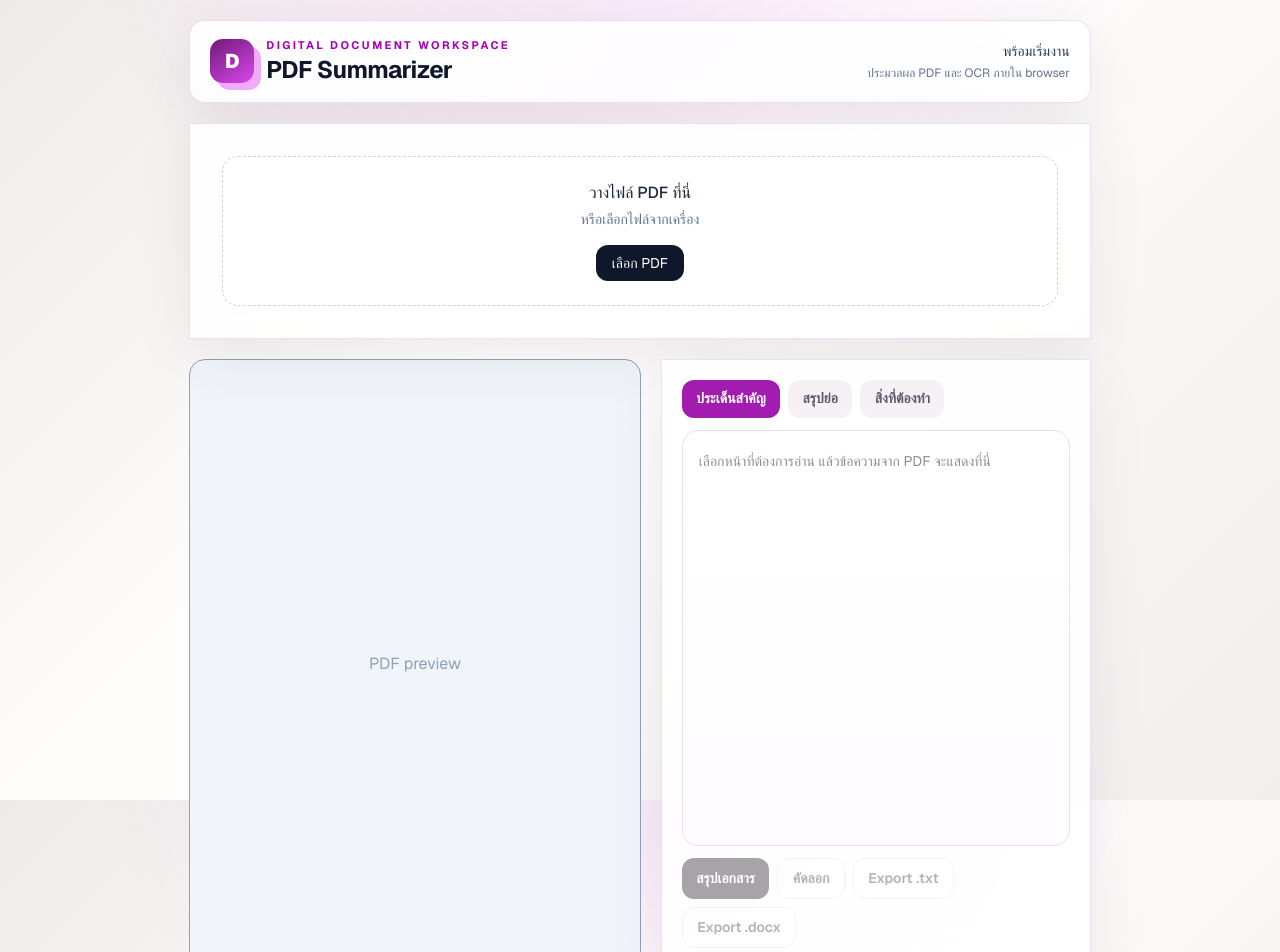
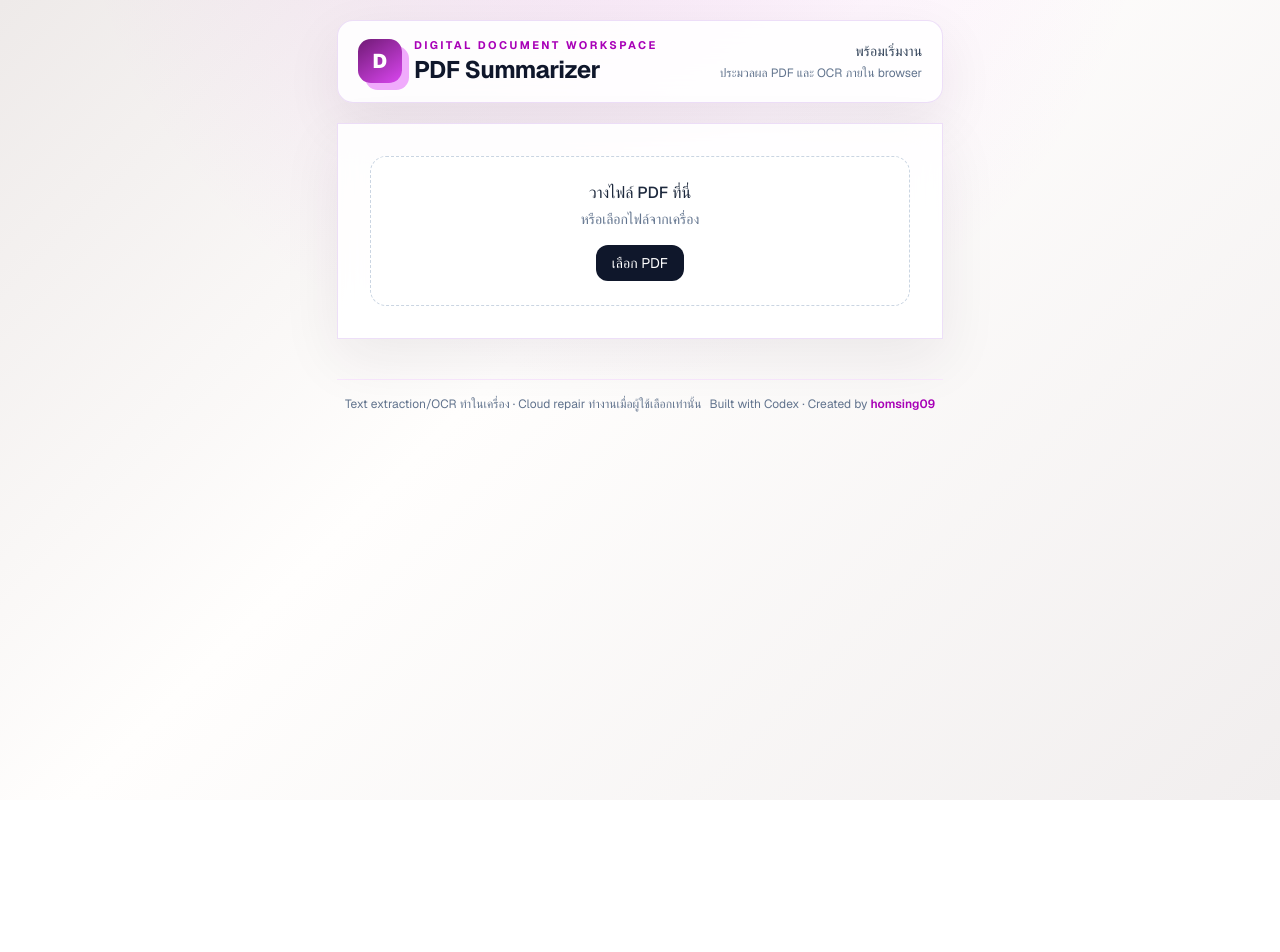
Before and after one commit to homsing09/pdf-summarizer, a Next.js app: page / in a window 1280 px wide. Shown: the top 952 px of the page. After the commit the page ends 800 px from the top, so only its background shows below. Built offline with nearby package versions, Linux system fonts and the light colour scheme.

Commit message:
feat: simplify repair modes and auto summarize key points

```diff
--- a/components/Workspace.tsx
+++ b/components/Workspace.tsx
@@ -5,7 +5,6 @@ import { exportAsDocx, exportAsTxt } from "@/lib/export/download";
 import { localAiErrorMessage } from "@/lib/ai/local-ai-error";
 import { repairTextInCloud } from "@/lib/ai/cloud-cleaner";
 import { extractPdfText, getPdfPageCount, hasUsableText } from "@/lib/pdf/extract-text";
-import { selectTextForLocalRepair } from "@/lib/pdf/detect-noisy-text";
 import { normalizeExtractedText } from "@/lib/pdf/normalize-text";
 import { runOcrFallbackPages } from "@/lib/pdf/ocr-fallback";
 import { createPageRange } from "@/lib/pdf/page-selection";
@@ -13,7 +12,7 @@ import type { SummaryMode } from "@/lib/validation/summarize.schema";
 import { PdfViewer } from "./PdfViewer";
 import { UploadZone } from "./UploadZone";
 
-const modes: Array<[SummaryMode, string]> = [["key_points", "ประเด็นสำคัญ"], ["short_summary", "สรุปย่อ"], ["action_items", "สิ่งที่ต้องทำ"]];
+const modes: Array<[SummaryMode, string]> = [["short_summary", "สรุปย่อ"], ["action_items", "สิ่งที่ต้องทำ"]];
 type TextView = "cleaned" | "raw" | "summary";
 
 export function Workspace() {
@@ -27,8 +26,7 @@ export function Workspace() {
   const [text, setText] = useState("");
   const [summary, setSummary] = useState("");
   const [view, setView] = useState<TextView>("cleaned");
-  const [mode, setMode] = useState<SummaryMode>("key_points");
-  const [cleanerMode, setCleanerMode] = useState<"standard" | "auto" | "all" | "cloud">("standard");
+  const [summaryMode, setSummaryMode] = useState<SummaryMode>("key_points");
   const isMobile = useSyncExternalStore(
     () => () => undefined,
     () => /Android|iPhone|iPad|iPod/i.test(navigator.userAgent) || window.matchMedia("(pointer: coarse)").matches,
@@ -73,41 +71,50 @@ export function Workspace() {
         } catch { note = " · OCR บางหน้าไม่สำเร็จ"; }
       }
       const rawResult = rawPages.join("\n\n").trim();
-      let cleanedResult = cleanedPages.join("\n\n").trim();
-      if (selectTextForLocalRepair(cleanedResult, "auto").length) {
-        setStatus("พบอักขระผิดปกติ — กำลังแก้ความสมบูรณ์ของข้อความ…");
-        try { cleanedResult = await repairTextInCloud(cleanedResult, "auto"); }
-        catch { note += " · AI แก้อักขระไม่สำเร็จ (ยังใช้ข้อความมาตรฐานได้)"; }
+      const cleanedResult = cleanedPages.join("\n\n").trim();
+      setRawText(rawResult); setText(cleanedResult); setSummary(""); setView("cleaned");
+      if (!hasUsableText(cleanedResult)) {
+        setStatus(`ไม่พบข้อความที่เพียงพอในหน้าที่เลือก${note}`);
+        return;
       }
-      setRawText(rawResult); setText(cleanedResult); setSummary(""); setView("cleaned");
-      setStatus(hasUsableText(cleanedResult) ? `อ่านและตรวจข้อความสำเร็จ ${pages.length} จาก ${totalPages} หน้า${note}` : `ไม่พบข้อความที่เพียงพอในหน้าที่เลือก${note}`);
+      setStatus("อ่านข้อความแล้ว — กำลังสรุปประเด็นสำคัญ…");
+      try {
+        const keyPoints = await requestSummary(cleanedResult, "key_points");
+        setSummary(keyPoints); setSummaryMode("key_points"); setView("summary");
+        setStatus(`อ่านและสรุปสำเร็จ ${pages.length} จาก ${totalPages} หน้า${note}`);
+      } catch (error) {
+        setStatus(`${error instanceof Error ? error.message : "สรุปประเด็นสำคัญไม่สำเร็จ"} · ข้อความจัดเรียงแล้วยังใช้งานได้${note}`);
+      }
     } catch (error) { setStatus(error instanceof Error ? error.message : "อ่าน PDF ไม่สำเร็จ กรุณาลองใหม่"); }
     finally { setBusy(false); }
   }
 
-  async function summarize() {
+  async function requestSummary(sourceText: string, requestedMode: SummaryMode): Promise<string> {
+    const response = await fetch("/api/summarize", { method: "POST", headers: { "content-type": "application/json" }, body: JSON.stringify({ text: sourceText, mode: requestedMode }) });
+    const data = await response.json();
+    if (!response.ok) throw new Error(data.error ?? "Request failed");
+    return data.summary;
+  }
+
+  async function summarize(requestedMode: SummaryMode) {
     setBusy(true); setStatus("กำลังสรุป…"); setSummary("");
     try {
-      const response = await fetch("/api/summarize", { method: "POST", headers: { "content-type": "application/json" }, body: JSON.stringify({ text, mode }) });
-      const data = await response.json();
-      if (!response.ok) throw new Error(data.error ?? "Request failed");
-      setSummary(data.summary); setView("summary"); setStatus("สรุปเรียบร้อย");
+      setSummary(await requestSummary(text, requestedMode)); setSummaryMode(requestedMode); setView("summary"); setStatus("สรุปเรียบร้อย");
     } catch (error) { setStatus(error instanceof Error ? error.message : "สรุปไม่สำเร็จ"); }
     finally { setBusy(false); }
   }
 
-  async function runAiRepair() {
+  async function runAiRepair(provider: "local" | "cloud") {
     if (!text) return;
-    const repairMode = cleanerMode === "all" ? "all" : "auto";
     setBusy(true);
     try {
-      const repaired = cleanerMode === "cloud"
+      const repaired = provider === "cloud"
         ? await repairTextInCloud(text, "auto")
-        : await (await import("@/lib/ai/local-cleaner")).repairTextLocally(text, repairMode, setStatus);
+        : await (await import("@/lib/ai/local-cleaner")).repairTextLocally(text, "auto", setStatus);
       setText(repaired); setView("cleaned"); setSummary("");
-      setStatus(`${cleanerMode === "cloud" ? "AI สำหรับมือถือ" : "Local AI"} แก้ข้อความแล้ว — กรุณาตรวจเทียบกับต้นฉบับ`);
+      setStatus(`${provider === "cloud" ? "Cloud AI" : "Local AI"} แก้ข้อความแล้ว — กรุณาตรวจเทียบกับต้นฉบับ`);
     } catch (error) {
-      setStatus(cleanerMode === "cloud" ? (error instanceof Error ? error.message : "AI สำหรับมือถือทำงานไม่สำเร็จ") : localAiErrorMessage(error));
+      setStatus(provider === "cloud" ? (error instanceof Error ? error.message : "Cloud AI ทำงานไม่สำเร็จ") : localAiErrorMessage(error));
     } finally { setBusy(false); }
   }
 
@@ -122,9 +129,9 @@ export function Workspace() {
       <div className="text-right"><p className="text-sm font-medium text-slate-700">{status}</p><p className="mt-1 text-xs text-slate-500">ประมวลผล PDF และ OCR ภายใน browser</p></div>
     </header>
     {!url && <section className="paper-panel mb-5 p-5 md:p-8"><UploadZone onFile={load} /></section>}
-    <div className="grid flex-1 gap-5 lg:grid-cols-[minmax(0,1.05fr)_minmax(430px,.95fr)]">
-      <PdfViewer url={url} />
-      <section className="paper-panel flex min-h-[610px] flex-col p-4 md:p-5">
+    {url && <div className="grid flex-1 gap-5 lg:grid-cols-[minmax(0,1.05fr)_minmax(430px,.95fr)]">
+      <div className="order-2 lg:order-1"><PdfViewer url={url} /></div>
+      <section className="paper-panel order-1 flex min-h-[610px] flex-col p-4 md:p-5 lg:order-2">
         {file && <div className="mb-4 rounded-2xl border border-fuchsia-100 bg-fuchsia-50/60 p-4">
           <div className="mb-3 flex items-start justify-between gap-3"><div><p className="font-semibold text-slate-900">เลือกหน้าที่ต้องการอ่าน</p><p className="text-sm text-slate-600">{file.name} · ทั้งหมด {totalPages || "…"} หน้า</p></div><span className="page-badge">{totalPages} หน้า</span></div>
           <div className="flex flex-wrap items-center gap-3 text-sm">
@@ -135,28 +142,24 @@ export function Workspace() {
           </div>
         </div>}
         {text && <div className="mb-4 rounded-2xl border border-violet-100 bg-violet-50/60 p-4">
-          <div className="mb-3"><p className="font-semibold text-slate-900">การจัดเรียงข้อความ</p><p className="text-xs text-slate-600">{isMobile ? "ตรวจพบโทรศัพท์ — แนะนำ AI สำหรับมือถือ" : "Local AI ทำงานใน Browser ไม่ใช้ Groq token · ครั้งแรกต้องดาวน์โหลดโมเดลประมาณ 1 GB"}</p></div>
-          <div className="flex flex-wrap items-center gap-2 text-sm">
-            <button onClick={() => setCleanerMode("standard")} className={`mode-button ${cleanerMode === "standard" ? "mode-button-active" : ""}`}>มาตรฐาน</button>
-            <button onClick={() => setCleanerMode("cloud")} className={`mode-button ${cleanerMode === "cloud" ? "mode-button-active" : ""}`}>AI สำหรับมือถือ</button>
-            {!isMobile && <button onClick={() => setCleanerMode("auto")} className={`mode-button ${cleanerMode === "auto" ? "mode-button-active" : ""}`}>Auto Local AI</button>}
-            {!isMobile && <button onClick={() => setCleanerMode("all")} className={`mode-button ${cleanerMode === "all" ? "mode-button-active" : ""}`}>Local AI ทั้งหมด</button>}
-            {cleanerMode !== "standard" && <button disabled={busy} onClick={runAiRepair} className="primary-button ml-auto">{cleanerMode === "cloud" ? "แก้ข้อความบนมือถือ" : "แก้ข้อความด้วย Local AI"}</button>}
+          <div className="mb-3"><p className="font-semibold text-slate-900">ปรับความสมบูรณ์ของข้อความ (เลือกใช้เมื่อจำเป็น)</p><p className="text-xs text-slate-600">ระบบจัดเรียงมาตรฐานทำงานให้แล้วอัตโนมัติ โดยไม่ใช้ AI และไม่ส่งข้อมูลออกจากเครื่อง</p></div>
+          <div className="grid gap-2 sm:grid-cols-2">
+            <div className="rounded-xl border border-violet-100 bg-white p-3"><p className="text-sm font-semibold">Local AI · แนะนำสำหรับ PC</p><p className="mt-1 text-xs text-slate-600">ข้อดี: เป็นส่วนตัว ไม่ใช้ API quota · ข้อเสีย: ดาวน์โหลดประมาณ 1 GB ใช้ RAM/GPU สูง และไม่เหมาะกับมือถือ</p><button disabled={busy || isMobile} onClick={() => runAiRepair("local")} className="primary-button mt-3 w-full">{isMobile ? "ใช้ไม่ได้บนอุปกรณ์นี้" : "ซ่อมด้วย Local AI"}</button></div>
+            <div className="rounded-xl border border-violet-100 bg-white p-3"><p className="text-sm font-semibold">Cloud AI · PC / iOS / Android</p><p className="mt-1 text-xs text-slate-600">ข้อดี: ไม่ดาวน์โหลดโมเดลและทำงานบนมือถือ · ข้อเสีย: ส่งเฉพาะบรรทัดผิดปกติออกไปและใช้ Groq quota</p><button disabled={busy} onClick={() => runAiRepair("cloud")} className="secondary-button mt-3 w-full">ซ่อมด้วย Cloud AI</button></div>
           </div>
-          <p className="mt-2 text-xs text-amber-700">{cleanerMode === "cloud" ? "โหมดนี้ส่งเฉพาะบรรทัดผิดปกติไปยัง Cloud AI และใช้ API quota" : "Local AI ไม่ส่งข้อความออกจากเครื่อง"} · AI อาจคาดเดาผิด ระบบจึงเก็บข้อความต้นฉบับไว้เสมอ</p>
+          <p className="mt-2 text-xs text-amber-700">ทั้งสองโหมดทำงานเมื่อผู้ใช้กดปุ่มเท่านั้น และอาจคาดเดาผิด กรุณาตรวจเทียบกับข้อความต้นฉบับ</p>
         </div>}
-        <div className="mb-3 flex flex-wrap gap-2">{modes.map(([value, label]) => <button key={value} onClick={() => setMode(value)} className={`mode-button ${mode === value ? "mode-button-active" : ""}`}>{label}</button>)}</div>
-        {rawText && <div className="mb-3 flex w-fit gap-1 rounded-xl bg-slate-100 p-1 text-xs"><button onClick={() => setView("cleaned")} className={`tab-button ${view === "cleaned" ? "tab-button-active" : ""}`}>ข้อความจัดเรียงแล้ว</button><button onClick={() => setView("raw")} className={`tab-button ${view === "raw" ? "tab-button-active" : ""}`}>ข้อความต้นฉบับ</button>{summary && <button onClick={() => setView("summary")} className={`tab-button ${view === "summary" ? "tab-button-active" : ""}`}>ผลสรุป</button>}</div>}
+        <div className="mb-3 flex flex-wrap gap-2">{modes.map(([value, label]) => <button key={value} disabled={busy || text.length < 50} onClick={() => summarize(value)} className="mode-button">{label}</button>)}</div>
+        {rawText && <div className="mb-3 flex w-fit max-w-full flex-wrap gap-1 rounded-xl bg-slate-100 p-1 text-xs">{summary && <button onClick={() => setView("summary")} className={`tab-button ${view === "summary" ? "tab-button-active" : ""}`}>{summaryMode === "key_points" ? "สรุปประเด็นสำคัญแล้ว" : summaryMode === "short_summary" ? "ผลสรุปย่อ" : "สิ่งที่ต้องทำ"}</button>}<button onClick={() => setView("cleaned")} className={`tab-button ${view === "cleaned" ? "tab-button-active" : ""}`}>ข้อความจัดเรียงแล้ว</button><button onClick={() => setView("raw")} className={`tab-button ${view === "raw" ? "tab-button-active" : ""}`}>ข้อความต้นฉบับ</button></div>}
         <textarea aria-label="Extracted PDF text" readOnly={view === "raw"} className="document-editor min-h-56 flex-1 resize-none rounded-2xl p-4 text-sm leading-7 outline-none" value={visibleText} onChange={(event) => view === "summary" ? setSummary(event.target.value) : setText(event.target.value)} placeholder="เลือกหน้าที่ต้องการอ่าน แล้วข้อความจาก PDF จะแสดงที่นี่" />
         <div className="mt-3 flex flex-wrap gap-2">
-          <button disabled={busy || text.length < 50} onClick={summarize} className="dark-button">สรุปเอกสาร</button>
           <button disabled={!visibleText} onClick={() => navigator.clipboard.writeText(visibleText)} className="secondary-button">คัดลอก</button>
           <button disabled={!visibleText || !file} onClick={() => file && exportAsTxt(visibleText, file.name)} className="secondary-button">Export .txt</button>
           <button disabled={!visibleText || !file} onClick={() => file && exportAsDocx(visibleText, file.name)} className="secondary-button">Export .docx</button>
           {url && <button onClick={reset} className="secondary-button ml-auto">เปลี่ยนไฟล์</button>}
         </div>
       </section>
-    </div>
-    <footer className="mt-5 flex flex-wrap items-center justify-between gap-2 border-t border-fuchsia-100 px-2 pt-4 text-xs text-slate-500"><span>Text extraction/OCR ทำในเครื่อง · ส่งเฉพาะบรรทัดผิดปกติให้ Cloud AI ซ่อมข้อความ</span><span>Built with Codex · Created by <strong className="font-semibold text-fuchsia-700">homsing09</strong></span></footer>
+    </div>}
+    <footer className="mt-5 flex flex-wrap items-center justify-between gap-2 border-t border-fuchsia-100 px-2 pt-4 text-xs text-slate-500"><span>Text extraction/OCR ทำในเครื่อง · Cloud repair ทำงานเมื่อผู้ใช้เลือกเท่านั้น</span><span>Built with Codex · Created by <strong className="font-semibold text-fuchsia-700">homsing09</strong></span></footer>
   </main>;
 }
```
